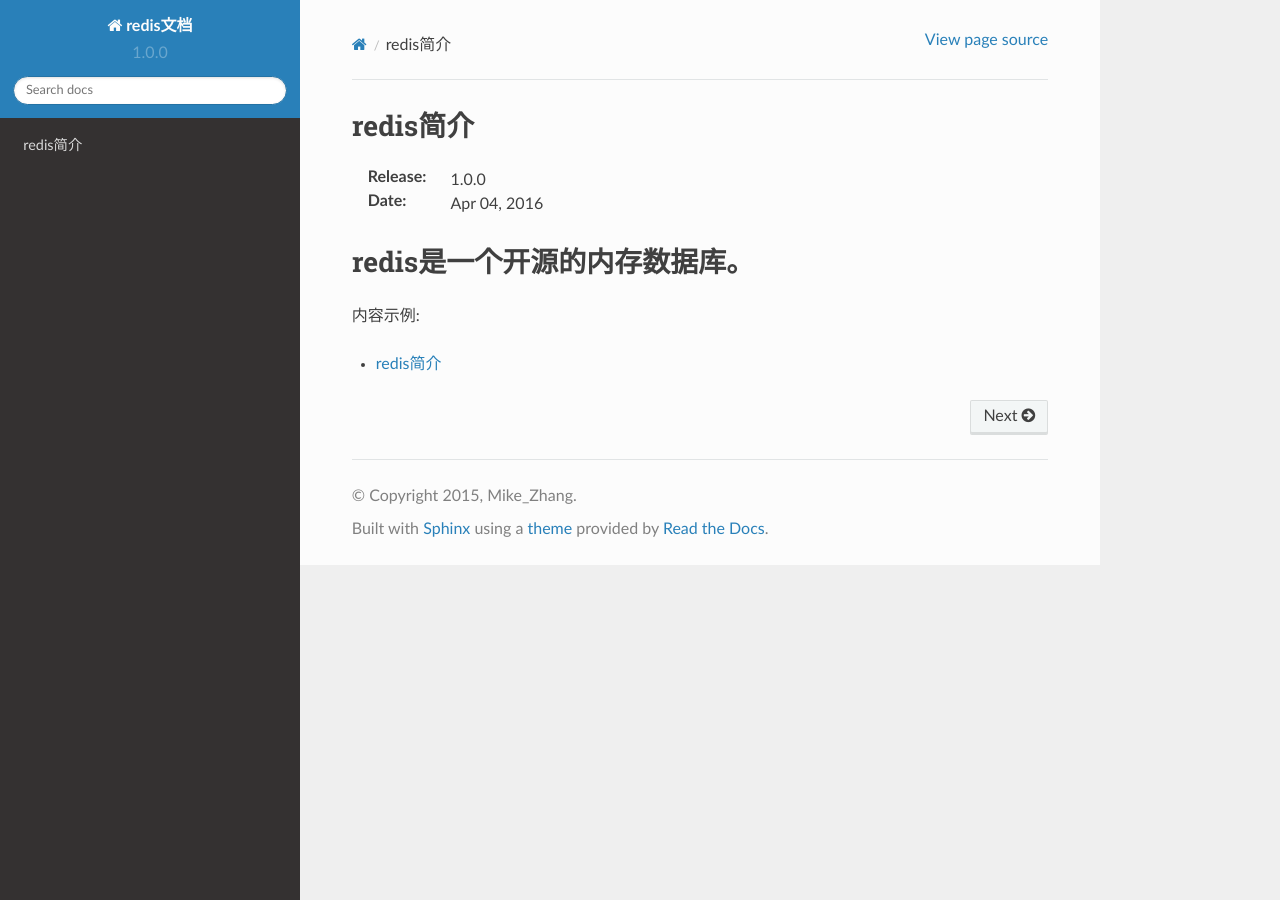
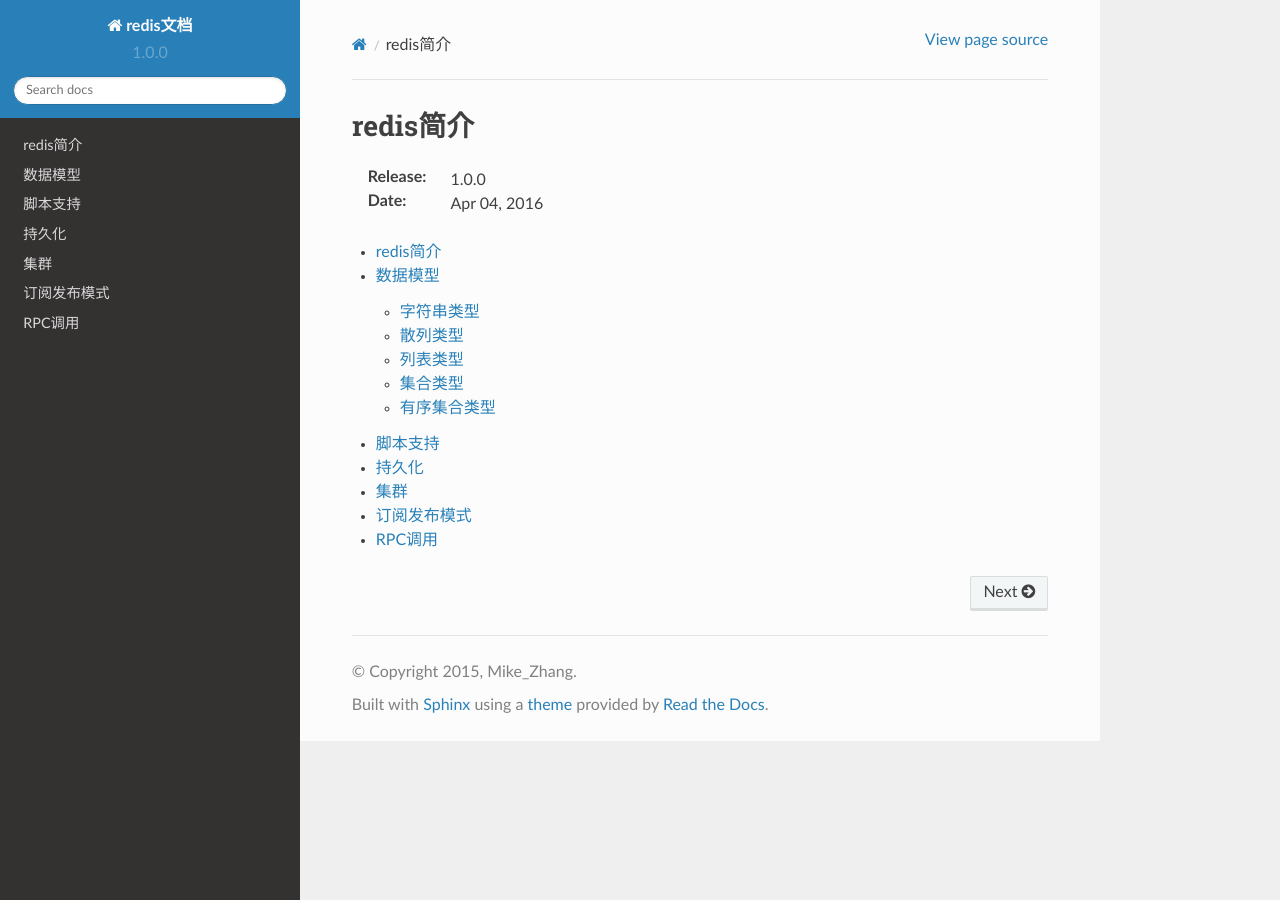
Before and after one commit to mike-zhang/redisDoc, a Sphinx documentation site: the page built from contents/source/index.rst, in a window 1280 px wide. Built offline with Sphinx 7.4.7 and the Read the Docs theme 2.0.0, drawn with Linux system fonts in a browser that asks for light colours.

Commit message:
添加文档框架文件

```diff
--- /dev/null
+++ b/contents/source/datatype_hash.rst
@@ -0,0 +1,3 @@
+
+散列类型
+-----------
--- /dev/null
+++ b/contents/source/datatype_list.rst
@@ -0,0 +1,3 @@
+
+列表类型
+-----------
--- /dev/null
+++ b/contents/source/datatype_ordersets.rst
@@ -0,0 +1,3 @@
+
+有序集合类型
+-----------
--- /dev/null
+++ b/contents/source/datatype_sets.rst
@@ -0,0 +1,3 @@
+
+集合类型
+-----------
--- /dev/null
+++ b/contents/source/datatype_string.rst
@@ -0,0 +1,2 @@
+字符串类型
+-----------
--- /dev/null
+++ b/contents/source/datatypes.rst
@@ -0,0 +1,15 @@
+数据模型
+===========
+Redis是REmote DIctionary Server（远程字典服务器）的缩写，
+它以字典结构存储数据，并允许其他应用通过TCP协议读写字典中的内容。
+同大多数脚本语言中的字典一样，Redis字典中的键值除了可以是字符串，还可以是其他数据类型。
+到目前为止 Redis 支持的键值数据类型如下：
+
+.. toctree::
+   :maxdepth: 2
+
+   datatype_string.rst
+   datatype_hash.rst
+   datatype_list.rst
+   datatype_sets.rst
+   datatype_ordersets.rst
--- a/contents/source/index.rst
+++ b/contents/source/index.rst
@@ -8,12 +8,13 @@
 :Release: |version|
 :Date: |today|
 
-redis是一个开源的内存数据库。
-=============================================
-
-内容示例:
-
 .. toctree::
    :maxdepth: 2
 
-   test1.rst
+   introduction.rst
+   datatypes.rst
+   script_support.rst
+   persistent.rst
+   redis_cluster.rst
+   mode_pubsub.rst
+   redis_rpc.rst
--- /dev/null
+++ b/contents/source/mode_pubsub.rst
@@ -0,0 +1,2 @@
+订阅发布模式
+==========
--- /dev/null
+++ b/contents/source/persistent.rst
@@ -0,0 +1,2 @@
+持久化
+==========
--- /dev/null
+++ b/contents/source/redis_cluster.rst
@@ -0,0 +1,2 @@
+集群
+==========
--- /dev/null
+++ b/contents/source/redis_rpc.rst
@@ -0,0 +1,2 @@
+RPC调用
+==========
--- /dev/null
+++ b/contents/source/script_support.rst
@@ -0,0 +1,2 @@
+脚本支持
+==========
--- a/contents/source/test1.rst
+++ /dev/null
@@ -1,2 +0,0 @@
-redis简介
-===========
```
Also changed, not shown: contents/source/introduction.rst (added, +10 -0 lines).
